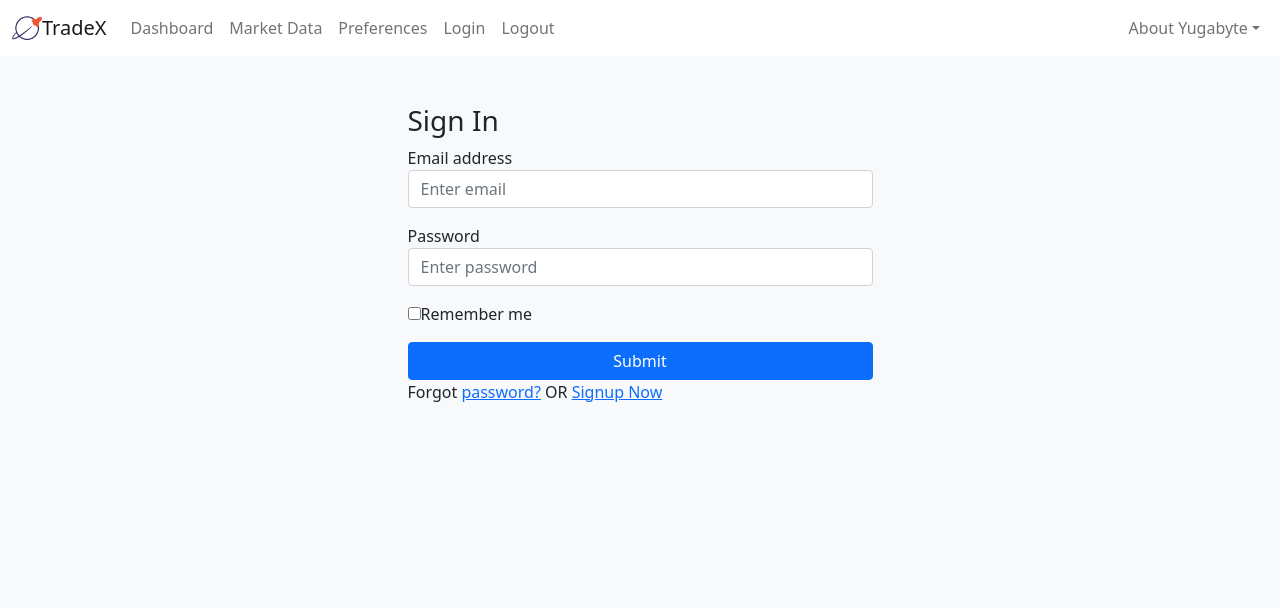
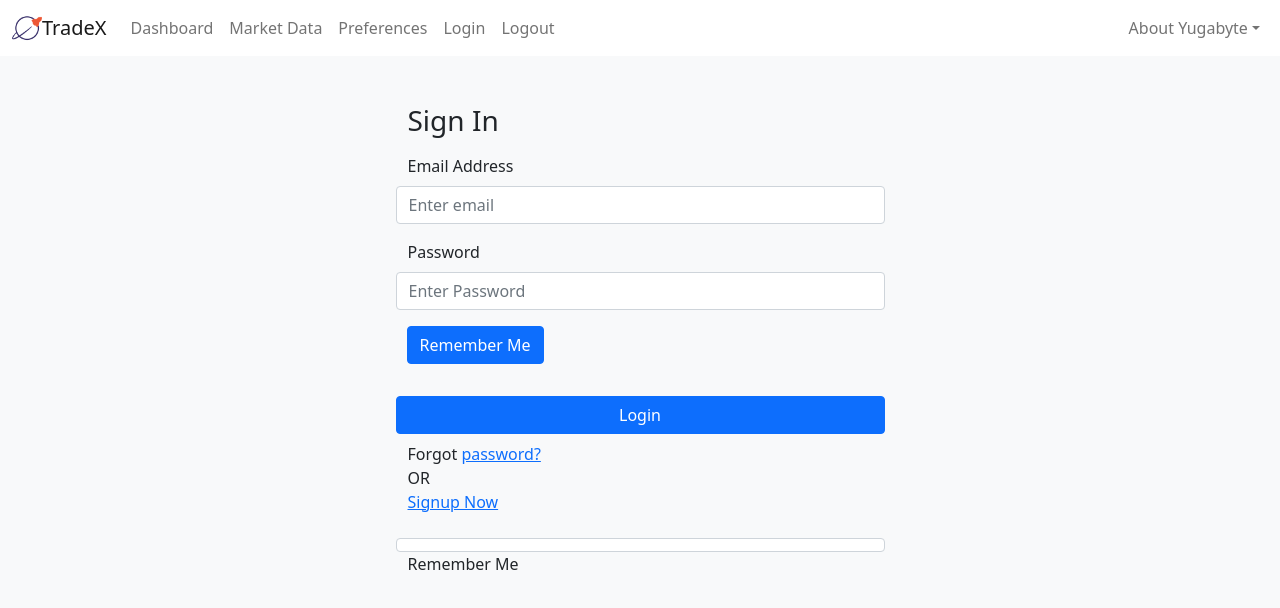
Before and after one commit to YugabyteDB-Samples/yugabyte-sample-trading-app, a React (Create React App) app in the folder preferences/src/main/frontend/: page /login in a window 1280 px wide. Shown: the top 608 px of the page. Built offline with nearby package versions, Linux system fonts and the light colour scheme.

Commit message:
Added Login / Signup / Forgot password UI

```diff
--- a/preferences/src/main/frontend/src/components/ForgotPassword.js
+++ b/preferences/src/main/frontend/src/components/ForgotPassword.js
@@ -1,10 +1,10 @@
 import React, {Component} from 'react'
-import {Button, Stack} from "react-bootstrap";
+import {Button, Form, Stack} from "react-bootstrap";
 
 export default class ForgotPassword extends Component {
   render() {
     return (
-      <form>
+      <Form>
         <Stack gap={2} className="col-md-5 mx-auto">
         <h3>Forgot Password</h3>
           <label className="form-label">Email address</label>
@@ -17,7 +17,7 @@ export default class ForgotPassword extends Component {
             Request Password Reset
           </Button>
         </Stack>
-      </form>
+      </Form>
     )
   }
 }
--- a/preferences/src/main/frontend/src/components/Login.js
+++ b/preferences/src/main/frontend/src/components/Login.js
@@ -1,56 +1,52 @@
 import React, {Component} from 'react';
-import {Stack} from 'react-bootstrap';
+import {Button, ButtonGroup, Form, Row, Stack, ToggleButton} from 'react-bootstrap';
 
 export default class Login extends Component {
   render() {
     return (
       <Stack gap={2} className="col-md-5 mx-auto">
-      <form>
-          <h3>Sign In</h3>
-          <div className="mb-3">
-            <label>Email address</label>
-            <input
-              type="email"
-              className="form-control"
-              placeholder="Enter email"
-            />
-          </div>
-          <div className="mb-3">
-            <label>Password</label>
-            <input
-              type="password"
-              className="form-control"
-              placeholder="Enter password"
-            />
-          </div>
-          <div className="mb-3">
-            <div className="custom-control custom-checkbox">
-              <input
-                type="checkbox"
-                className="custom-control-input"
-                id="customCheck1"
-              />
-              <label className="custom-control-label" htmlFor="customCheck1">
-                Remember me
-              </label>
-            </div>
-          </div>
-          <div className="d-grid">
-            <button type="submit" className="btn btn-primary">
-              Submit
-            </button>
-          </div>
+        <h3>Sign In</h3>
+        <Form id="login">
 
+          <Form.Group as={Row} className="mb-3" controlId="login.email">
+            <Form.Label sm="2">Email Address</Form.Label>
+            <Form.Control sm="10" type="email" placeholder="Enter email"/>
+          </Form.Group>
+
+          <Form.Group as={Row} className="mb-3" controlId="login.password">
+            <Form.Label sm="2">Password</Form.Label>
+            <Form.Control sm="10" type="password" placeholder="Enter Password"/>
+          </Form.Group>
+
+
+          <ButtonGroup className="mb-3">
+            <ToggleButton type="checkbox"
+                          className="mb-2">Remember Me</ToggleButton>
+          </ButtonGroup>
+        </Form>
+        <Row className="mv-3">
+          <Button sm="2" className="mv4" variant="primary" type="submit">
+            Login
+          </Button>
+
+        </Row>
+        <Row className="mb-3">
           <span className="forgot-password text-right">
             Forgot <a href="/forgot-password">password?</a>
           </span>
-        <span> OR </span>
-        <span className="forgot-password text-right">
+          <span> OR </span>
+          <span className="forgot-password text-right">
           <a href="/signup">Signup Now</a>
         </span>
 
-      </form>
+        </Row>
+        <Form.Group as={Row} className="mb-3" controlId="login.remember_me">
+          <Form.Control type="checkbox"></Form.Control>
+          <Form.Label sm="10">Remember Me</Form.Label>
+        </Form.Group>
+
       </Stack>
-    );
+    )
+      ;
   }
 }
```
